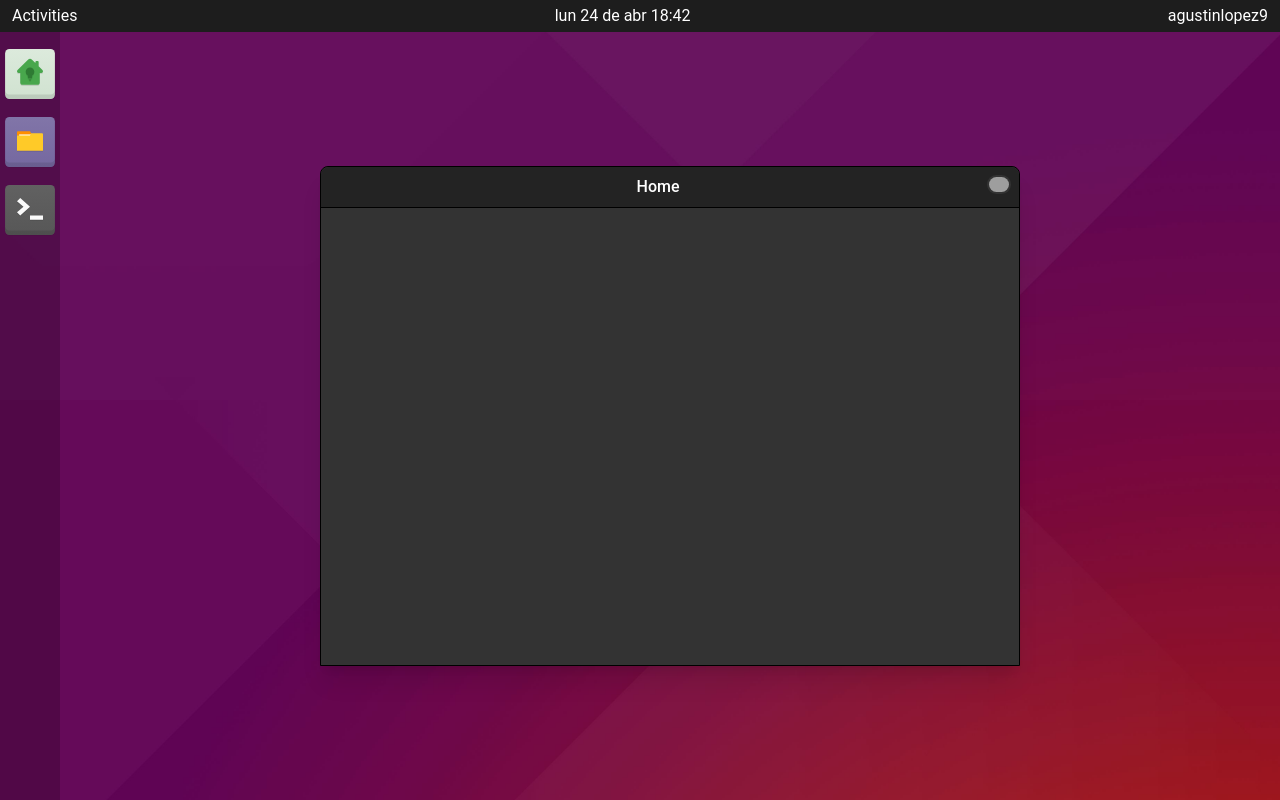
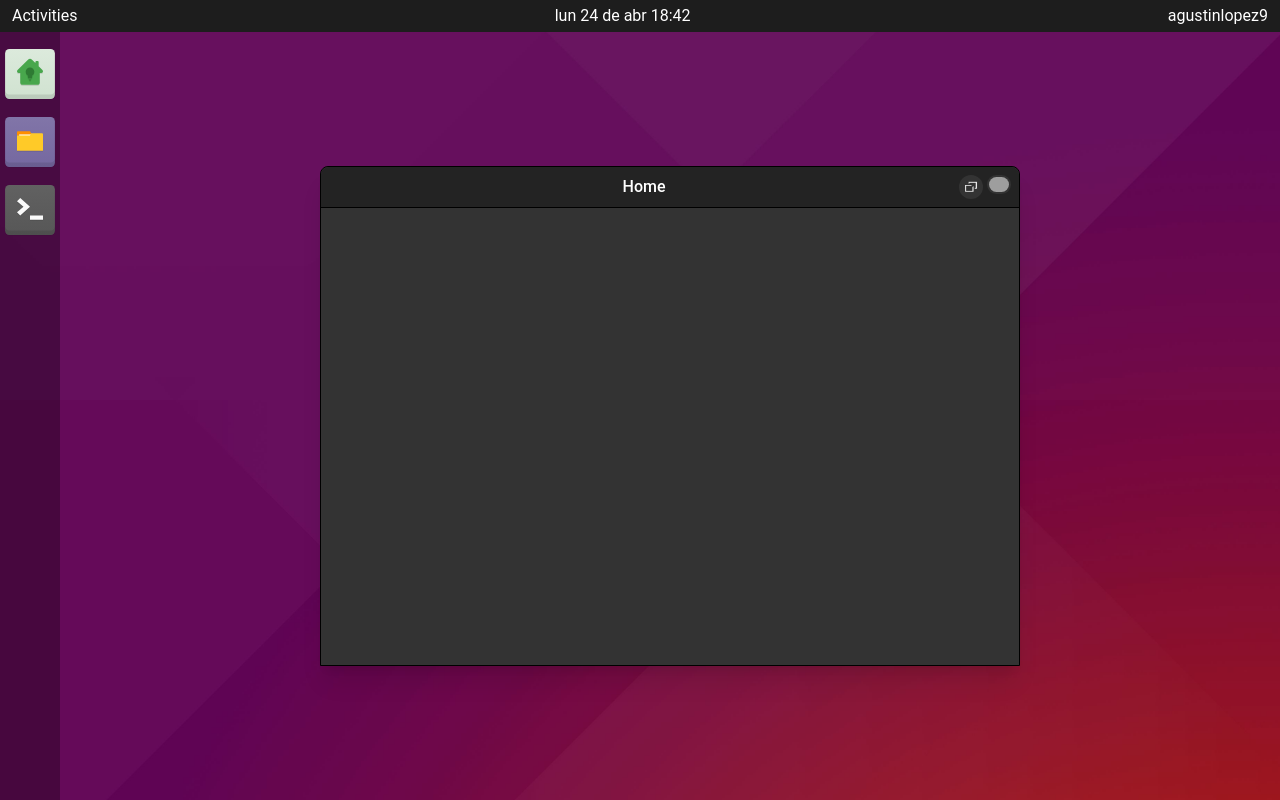
Before and after one commit to agustinlopez9/my-portfolio, a Next.js app: page /projects in a window 1280 px wide. Built offline with nearby package versions, Linux system fonts and the light colour scheme; grey boxes are pictures that could not be loaded.

Commit message:
Add maximize function

```diff
--- a/src/components/Navbar.jsx
+++ b/src/components/Navbar.jsx
@@ -3,12 +3,12 @@ import Link from "next/link"
 const Navbar = ({ children }) => {
   return (
     <main className="flex h-screen text-white">
-      <div className="absolute flex justify-between w-screen h-8 px-2 text-center bg-ubuntu-9">
+      <div className="flex justify-between w-full h-8 px-2 text-center bg-ubuntu-9">
         <p className="p-1">Activities</p>
         <p className="p-1">lun 24 de abr 18:42</p>
         <p className="p-1">agustinlopez9</p>
       </div>
-      <navbar className="absolute bg-black/20 w-[60px] left-0 bottom-0 top-8">
+      <navbar className="absolute bg-black/30 w-[60px] left-0 bottom-0 top-8">
         <ul className="mt-2">
           <li className="p-1">
             <Link href="/">
--- a/src/pages/index.jsx
+++ b/src/pages/index.jsx
@@ -1,15 +1,39 @@
+import { useState, useEffect, useRef } from "react"
 import Link from "next/link"
 import Draggable from "react-draggable"
 
 export default function Home() {
+  const [fullScreen, setFullScreen] = useState(false)
+  const [dragging, setDragging] = useState(false)
+  const [position, setPosition] = useState("")
+  const windowRef = useRef(null)
+
+  useEffect(() => {
+    if (fullScreen && windowRef.current) {
+      setPosition(windowRef.current.style.transform)
+      windowRef.current.style.transform = "translate(0, 0)"
+    } else {
+      windowRef.current.style.transform = position
+    }
+  }, [fullScreen])
+
   return (
-    <Draggable bounds='parent'>
-      <div className="window-container bg-ubuntu-6 rounded-t-lg">
+    <Draggable bounds="parent" onStart={() => setDragging(true)} onStop={() => setDragging(false)} disabled={fullScreen}>
+      <div className={`window-container ${fullScreen ? "w-full h-full" : ""} bg-ubuntu-6 rounded-t-lg ${dragging ? "" : "transition-all"}`} ref={windowRef}>
         <div className="flex p-2 justify-end bg-ubuntu-8 border-b border-black rounded-t-md">
           <h2 className="mx-auto font-medium">Home</h2>
-          <Link href={"/"}>
-              <img src="/close.svg" width="24px" alt="close" className="cursor-pointer bg-ubuntu-6 p-0.5 rounded-full"/>
-          </Link>
+          <div className="flex gap-1">
+            <img
+              src="/maximize.svg"
+              width="24px"
+              alt="maximize"
+              className="cursor-pointer bg-ubuntu-6 p-0.5 rounded-full"
+              onClick={() => setFullScreen(!fullScreen)}
+            />
+            <Link href={"/"}>
+              <img src="/close.svg" width="24px" alt="close" className="cursor-pointer bg-ubuntu-6 p-0.5 rounded-full" />
+            </Link>
+          </div>
         </div>
         <div>
           <p className="home-title">
@@ -20,15 +44,13 @@ export default function Home() {
             Desarrollador: <span className="text-ubuntu-5">Full Stack</span>
           </p>
           <p className="home-title">
-            Front-end:{" "}
-            <span className="text-ubuntu-5">React, Tailwind CSS</span>
+            Front-end: <span className="text-ubuntu-5">React, Tailwind CSS</span>
           </p>
           <p className="home-title">
             Back-end: <span className="text-ubuntu-5">Node.js, PostgreSQL</span>
           </p>
           <p className="home-title">
-            Services:{" "}
-            <span className="text-ubuntu-5">AWS, Amplify, Firebase</span>
+            Services: <span className="text-ubuntu-5">AWS, Amplify, Firebase</span>
           </p>
         </div>
       </div>
--- a/src/pages/projects.jsx
+++ b/src/pages/projects.jsx
@@ -1,15 +1,42 @@
+import { useState, useEffect, useRef } from "react"
 import Link from "next/link"
 import Draggable from "react-draggable"
 
-export default function Terminal() {
+export default function Projects() {
+  const [fullScreen, setFullScreen] = useState(false)
+  const [dragging, setDragging] = useState(false)
+  const [position, setPosition] = useState("")
+  const windowRef = useRef(null)
+
+  useEffect(() => {
+    if (fullScreen && windowRef.current) {
+      setPosition(windowRef.current.style.transform)
+      windowRef.current.style.transform = "translate(0, 0)"
+    } else {
+      windowRef.current.style.transform = position
+    }
+  }, [fullScreen])
+
   return (
-    <Draggable bounds='parent'>
-      <div className="window-container bg-ubuntu-6">
+    <Draggable bounds="parent" onStart={() => setDragging(true)} onStop={() => setDragging(false)} disabled={fullScreen}>
+      <div
+        className={`window-container ${fullScreen ? "w-full h-full" : ""} bg-ubuntu-6 rounded-t-lg ${dragging ? "" : "transition-all"}`}
+        ref={windowRef}
+      >
         <div className="flex p-2 justify-end bg-ubuntu-8 border-b border-black rounded-t-lg">
           <h2 className="mx-auto font-medium">Home</h2>
-          <Link href={"/"}>
-              <img src="/close.svg" width="24px" alt="close" className="cursor-pointer bg-ubuntu-6 p-0.5 rounded-full"/>
-          </Link>
+          <div className="flex gap-1">
+            <img
+              src="/maximize.svg"
+              width="24px"
+              alt="maximize"
+              className="cursor-pointer bg-ubuntu-6 p-0.5 rounded-full"
+              onClick={() => setFullScreen(!fullScreen)}
+            />
+            <Link href={"/"}>
+              <img src="/close.svg" width="24px" alt="close" className="cursor-pointer bg-ubuntu-6 p-0.5 rounded-full" />
+            </Link>
+          </div>
         </div>
       </div>
     </Draggable>
--- a/src/pages/terminal.jsx
+++ b/src/pages/terminal.jsx
@@ -1,27 +1,49 @@
+import { useState, useEffect, useRef } from "react"
 import Link from "next/link"
 import Draggable from "react-draggable"
 
 export default function Terminal() {
+  const [fullScreen, setFullScreen] = useState(false)
+  const [dragging, setDragging] = useState(false)
+  const [position, setPosition] = useState("")
+  const windowRef = useRef(null)
+
+  useEffect(() => {
+    if (fullScreen && windowRef.current) {
+      setPosition(windowRef.current.style.transform)
+      windowRef.current.style.transform = "translate(0, 0)"
+    } else {
+      windowRef.current.style.transform = position
+    }
+  }, [fullScreen])
+
   return (
-    <Draggable bounds='parent'>
-      <div className="window-container bg-ubuntu-4 rounded-t-lg">
+    <Draggable bounds="parent" onStart={() => setDragging(true)} onStop={() => setDragging(false)} disabled={fullScreen}>
+      <div
+        className={`window-container ${fullScreen ? "w-full h-full" : ""} bg-ubuntu-4 rounded-t-lg ${dragging ? "" : "transition-all"}`}
+        id="terminal-window"
+        ref={windowRef}
+      >
         <div className="flex p-2 justify-end bg-ubuntu-8 border-b border-black rounded-t-md">
           <h2 className="mx-auto font-medium">Terminal</h2>
           <div className="flex gap-1">
-            <img src="/maximize.svg" width="24px" alt="maximize" className="cursor-pointer bg-ubuntu-6 p-0.5 rounded-full"/>
-          <Link href={"/"}>
-            <img src="/close.svg" width="24px" alt="close" className="cursor-pointer bg-ubuntu-6 p-0.5 rounded-full"/>
-          </Link>
+            <img
+              src="/maximize.svg"
+              width="24px"
+              alt="maximize"
+              className="cursor-pointer bg-ubuntu-6 p-0.5 rounded-full"
+              onClick={() => setFullScreen(!fullScreen)}
+            />
+            <Link href={"/"}>
+              <img src="/close.svg" width="24px" alt="close" className="cursor-pointer bg-ubuntu-6 p-0.5 rounded-full" />
+            </Link>
           </div>
         </div>
         <ul className="p-3">
-          <li>
-            To run a command as administrator user: "root", user "sudo command".
-          </li>
+          <li>To run a command as administrator user: "root", user "sudo command".</li>
           <li>See "man sudo_root" for details</li>
           <li>
-            <span className="text-green-500">agustin@agustin-system</span> sudo
-            apt install brave
+            <span className="text-green-500">agustin@agustin-system</span> sudo apt install brave
           </li>
         </ul>
       </div>
```
